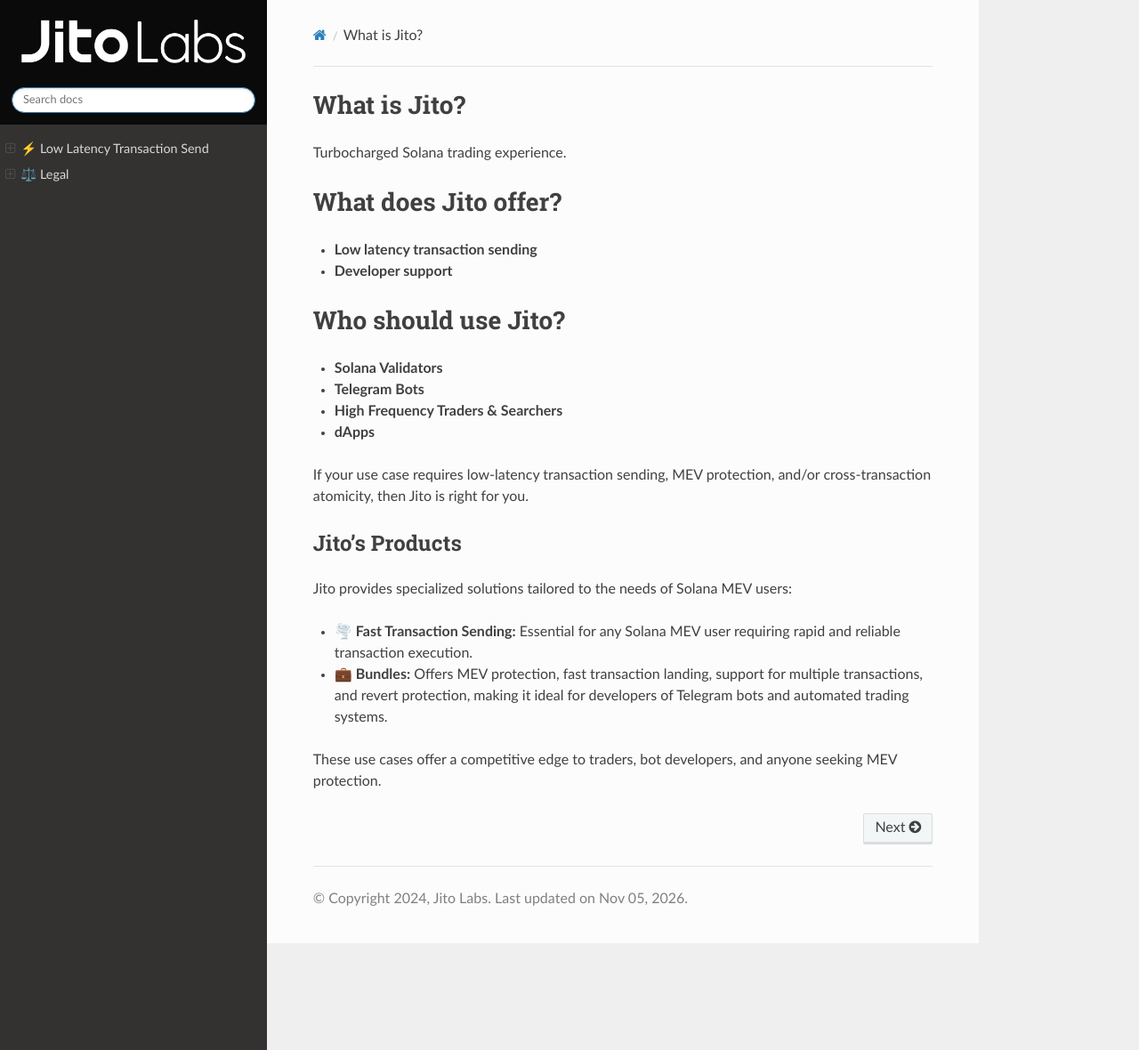
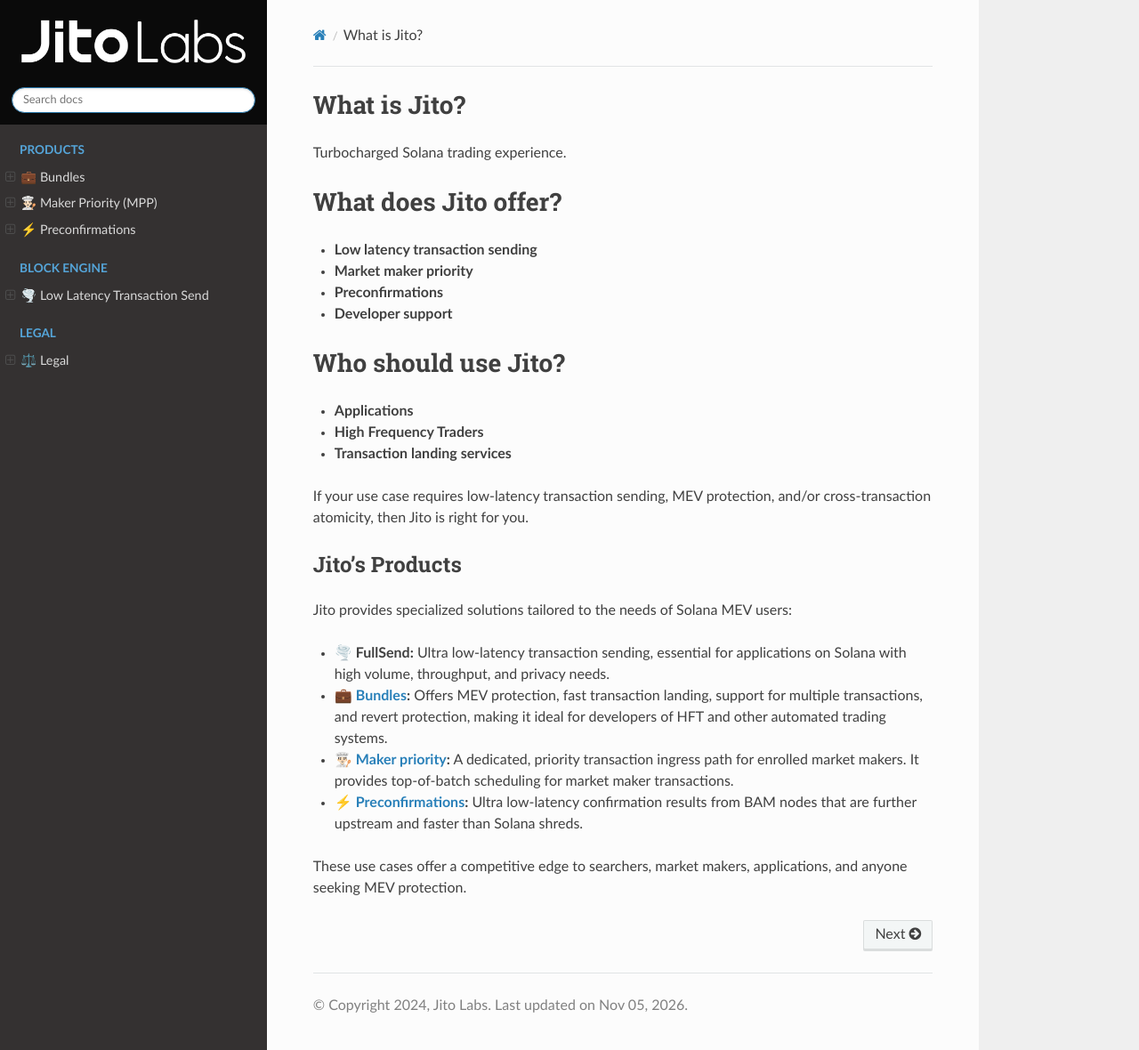
Before and after one commit to jito-labs/jito-docs, a Sphinx documentation site: the page built from docs/source/index.md, in a window 1280 px wide and 1180 px high. Shown: the whole window at 89% size. Built offline with Sphinx 7.4.7 and the Read the Docs theme 3.1.0, drawn with Linux system fonts in a browser that asks for light colours.

Commit message:
Docs: products landing refresh; add Bundles (DBI), MPP and Preconfirmations pages (#75)
Co-authored-by: Claude Opus 5.5 <noreply@anthropic.com>

````diff
--- a/docs/source/index.md
+++ b/docs/source/index.md
@@ -3,28 +3,49 @@ Turbocharged Solana trading experience.
 
 # What does Jito offer?
   - **Low latency transaction sending**
+  - **Market maker priority**
+  - **Preconfirmations**
   - **Developer support**
 
 # Who should use Jito?
-- **Solana Validators**
-- **Telegram Bots**
-- **High Frequency Traders & Searchers**
-- **dApps**
+- **Applications**
+- **High Frequency Traders**
+- **Transaction landing services**
 
 If your use case requires low-latency transaction sending, MEV protection, and/or cross-transaction
 atomicity, then Jito is right for you.
 
 ## Jito's Products
 Jito provides specialized solutions tailored to the needs of Solana MEV users:
-- 🌪️ **Fast Transaction Sending:** Essential for any Solana MEV user requiring rapid and reliable transaction execution.
-- 💼 **Bundles:** Offers MEV protection, fast transaction landing, support for multiple transactions, and revert protection, making it ideal for developers of Telegram bots and automated trading systems.
+- 🌪️ **FullSend:** Ultra low-latency transaction sending, essential for applications on Solana with high volume, throughput, and privacy needs.
+- 💼 **[Bundles](bundles.md):** Offers MEV protection, fast transaction landing, support for multiple transactions, and revert protection, making it ideal for developers of HFT and other automated trading systems.
+- 👨🏻‍🍳 **[Maker priority](https://bam.dev/docs/bam/maker-plugin/how-it-works/):** A dedicated, priority transaction ingress path for enrolled market makers. It provides top-of-batch scheduling for market maker transactions.
+- ⚡ **[Preconfirmations](https://bam.dev/docs/bam/preconfirmations/):** Ultra low-latency confirmation results from BAM nodes that are further upstream and faster than Solana shreds.
 
-These use cases offer a competitive edge to traders, bot developers, and anyone seeking MEV protection.
+These use cases offer a competitive edge to searchers, market makers, applications, and anyone seeking MEV protection.
 
 ```{toctree}
 :maxdepth: 6
 :hidden:
+:caption: Products
 
-⚡ Low Latency Transaction Send <lowlatencytxnsend>
+💼 Bundles <bundles>
+👨🏻‍🍳 Maker Priority (MPP) <mpp>
+⚡ Preconfirmations <preconfirmations>
+```
+
+```{toctree}
+:maxdepth: 6
+:hidden:
+:caption: Block Engine
+
+🌪️ Low Latency Transaction Send <lowlatencytxnsend>
+```
+
+```{toctree}
+:maxdepth: 6
+:hidden:
+:caption: Legal
+
 ⚖️ Legal <legal>
 ```
````
Also changed, not shown: docs/source/bundles.md (added, +64 -0 lines), docs/source/lowlatencytxnsend.md (+1 -0 lines), docs/source/mpp.md (added, +39 -0 lines), docs/source/preconfirmations.md (added, +34 -0 lines), docs/images/dbi-flow.svg (added).
